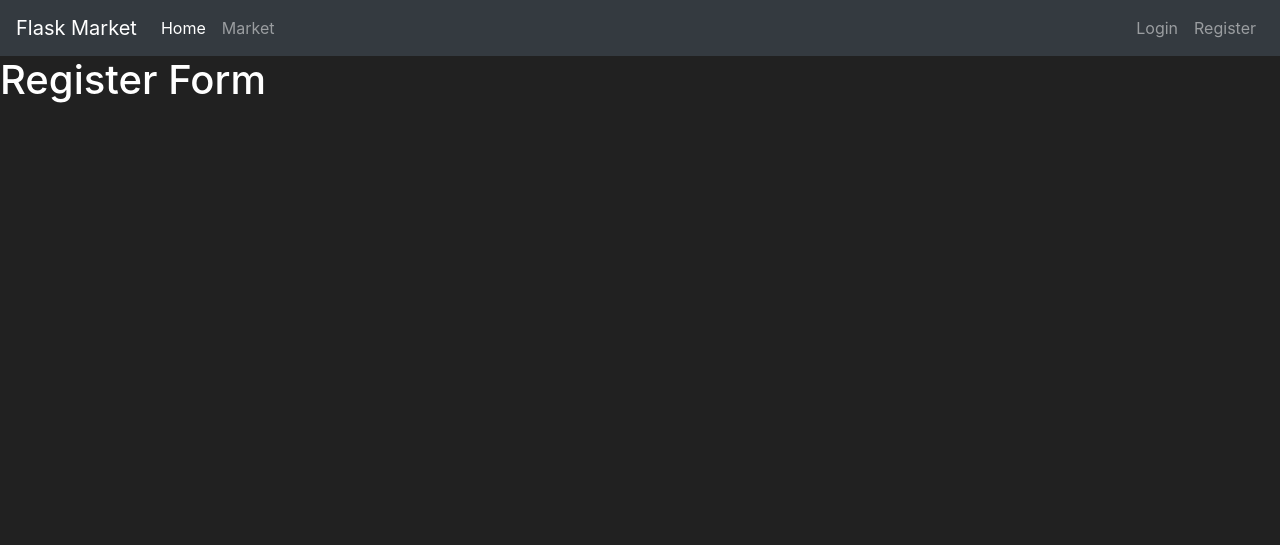
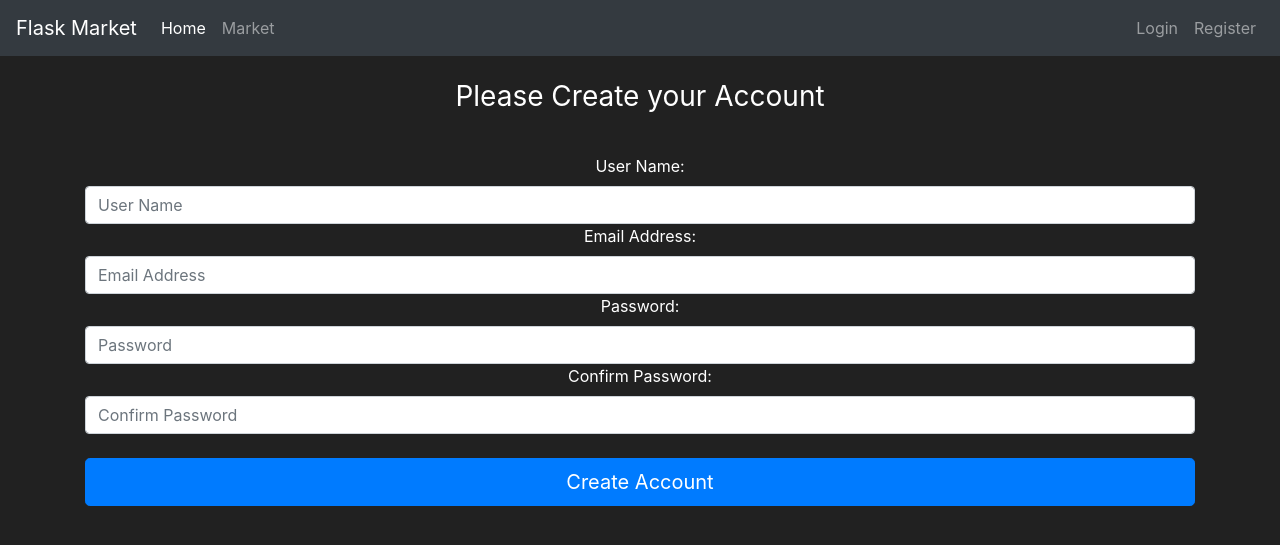
Before and after one commit to kjed/flaskmarket, a Flask app: page /register in a window 1280 px wide. Shown: the top 545 px of the page. Run offline with Flask 3, Linux system fonts and the light colour scheme; some libraries are stand-ins or nearby versions.

Commit message:
create Register form

```diff
--- a/market/forms.py
+++ b/market/forms.py
@@ -3,8 +3,8 @@ from wtforms import StringField, PasswordField, SubmitField
 
 
 class RegisterForm(FlaskForm):
-    username = StringField(label='username')
-    email_address = StringField(label='email')
-    password1 = PasswordField(label='password1')
-    password2 = PasswordField(label='password2')
-    submit = SubmitField(label='submit')
+    username = StringField(label='User Name:')
+    email_address = StringField(label='Email Address:')
+    password1 = PasswordField(label='Password:')
+    password2 = PasswordField(label='Confirm Password:')
+    submit = SubmitField(label='Create Account')
--- a/market/templates/register.html
+++ b/market/templates/register.html
@@ -4,5 +4,31 @@ Register Page
 {% endblock %}
 
 {% block content %}
-<h1>Register Form</h1>
+<body class="text-center">
+    <div class="container">
+        <form method="POST" class="form-register" style="color:white">
+            <br>
+            <h1 class="h3 mb-3 font-weight-normal">
+                Please Create your Account
+            </h1>
+            <br>
+            {{ form.username.label() }}
+            {{ form.username(class="form-control", placeholder="User Name") }}
+
+            {{ form.email_address.label() }}
+            {{ form.email_address(class="form-control", placeholder="Email Address") }}
+
+            {{ form.password1.label() }}
+            {{ form.password1(class="form-control", placeholder="Password") }}
+
+            {{ form.password2.label() }}
+            {{ form.password2(class="form-control", placeholder="Confirm Password") }}
+
+            <br>
+
+            {{ form.submit(class="btn btn-lg btn-block btn-primary") }}
+        </form>
+    </div>
+</body>
+
 {% endblock %}
```
